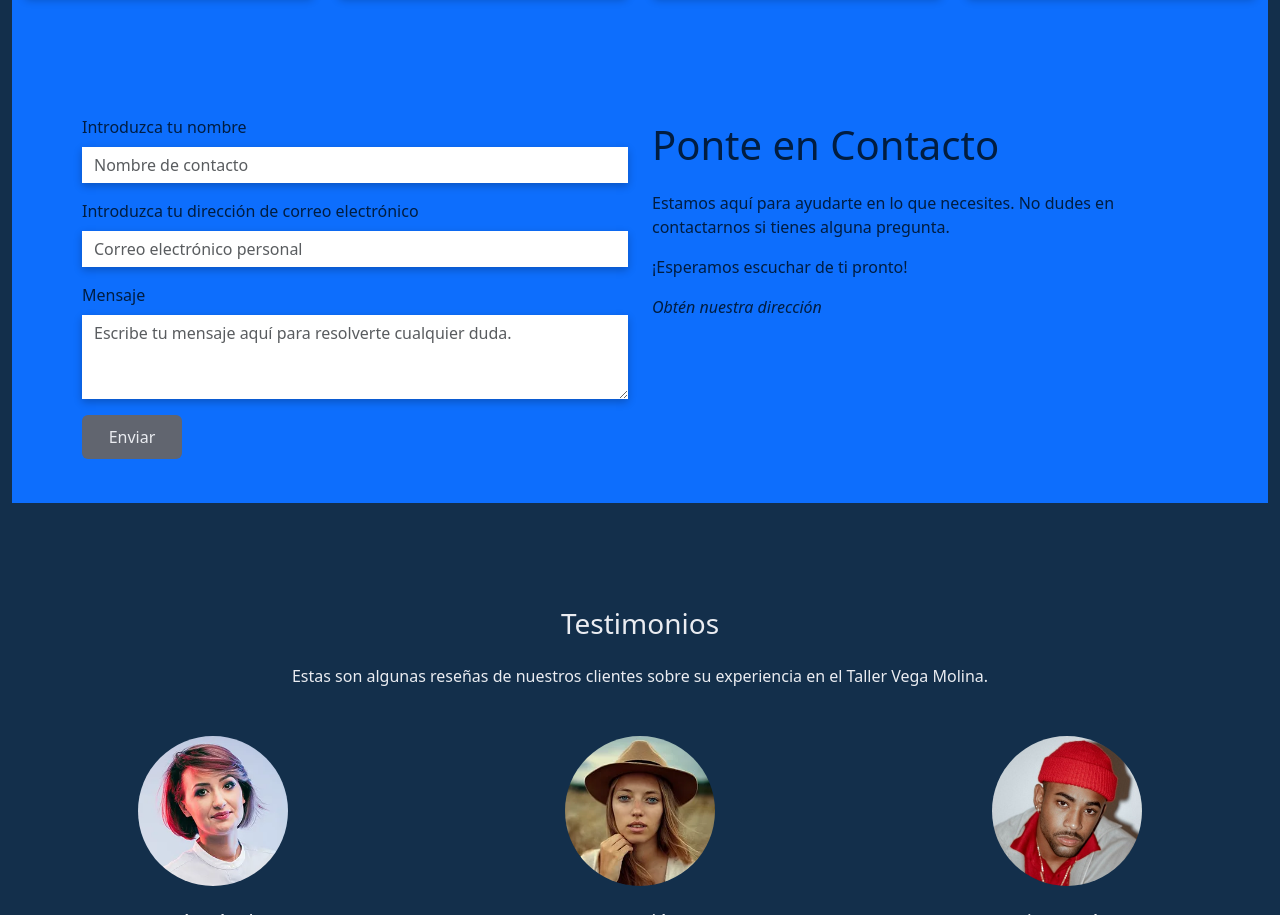
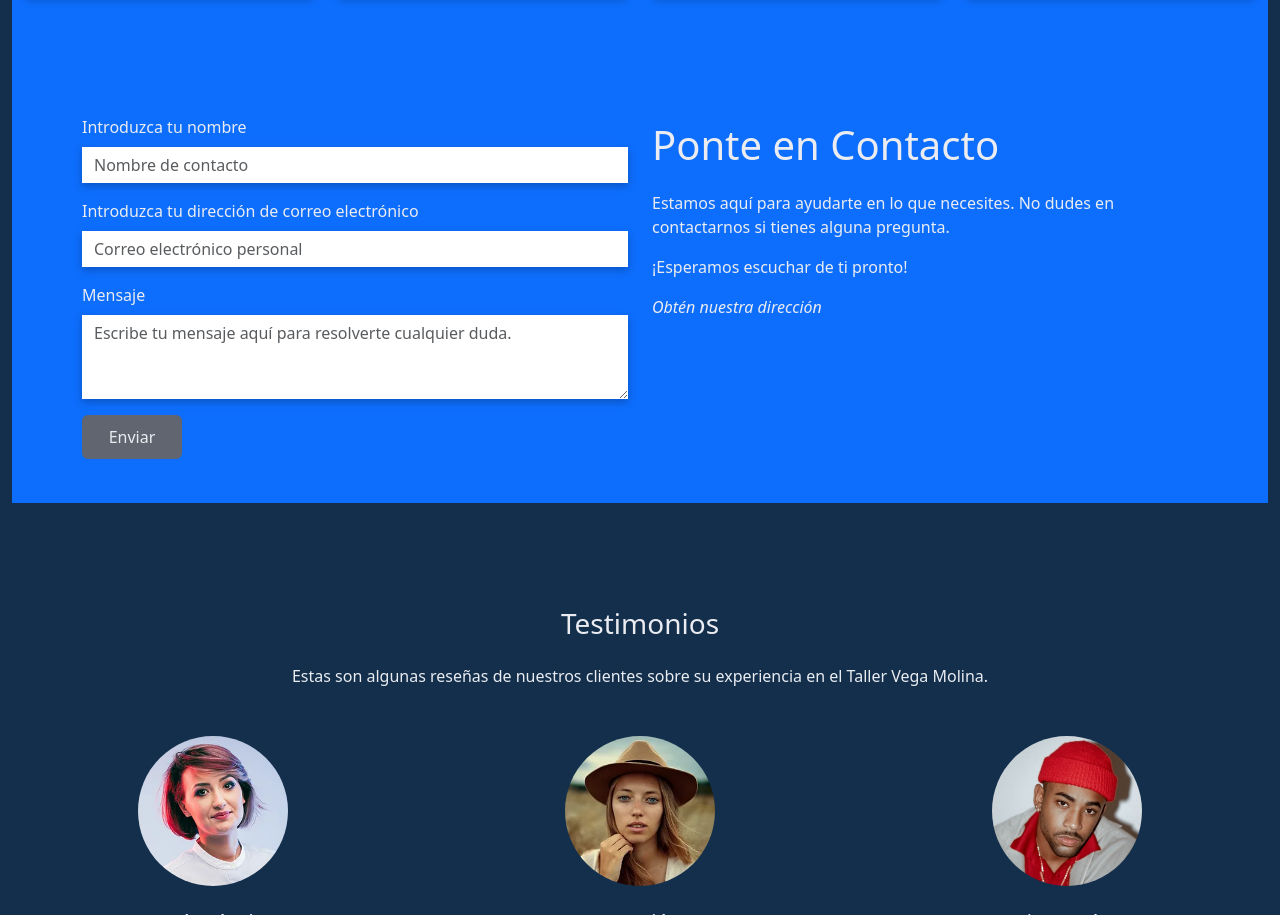
Before and after one commit to mvegmol/EPD2-TAD, a plain HTML site: page index.html in a window 1280 px wide. Shown: the part 2822-3737 px from the top of the page. Drawn offline with nearby package versions, Linux system fonts and the light colour scheme.

Commit message:
Cumplimiento de leyes

```diff
--- a/index.css
+++ b/index.css
@@ -82,7 +82,7 @@ footer {
   box-shadow: rgba(0, 0, 0, 0.24) 0px 3px 8px;
 }
 .p-contacto {
-  color: #011d41;
+  color: #eaecf1;
 }
 #contacto .bg-primary {
   color: #eaecf1;
@@ -108,7 +108,7 @@ footer {
   color: #011d41;
 }
 #contacto .form-label {
-  color: #011d41;
+  color: #eaecf1;
 }
 #contacto .btn-primary {
   background-color: #61656f;
@@ -116,7 +116,7 @@ footer {
 }
 #contacto .text-contact {
   font-size: 40px;
-  color: #011d41;
+  color: #eaecf1;
 }
 
 #contacto .card {
```
